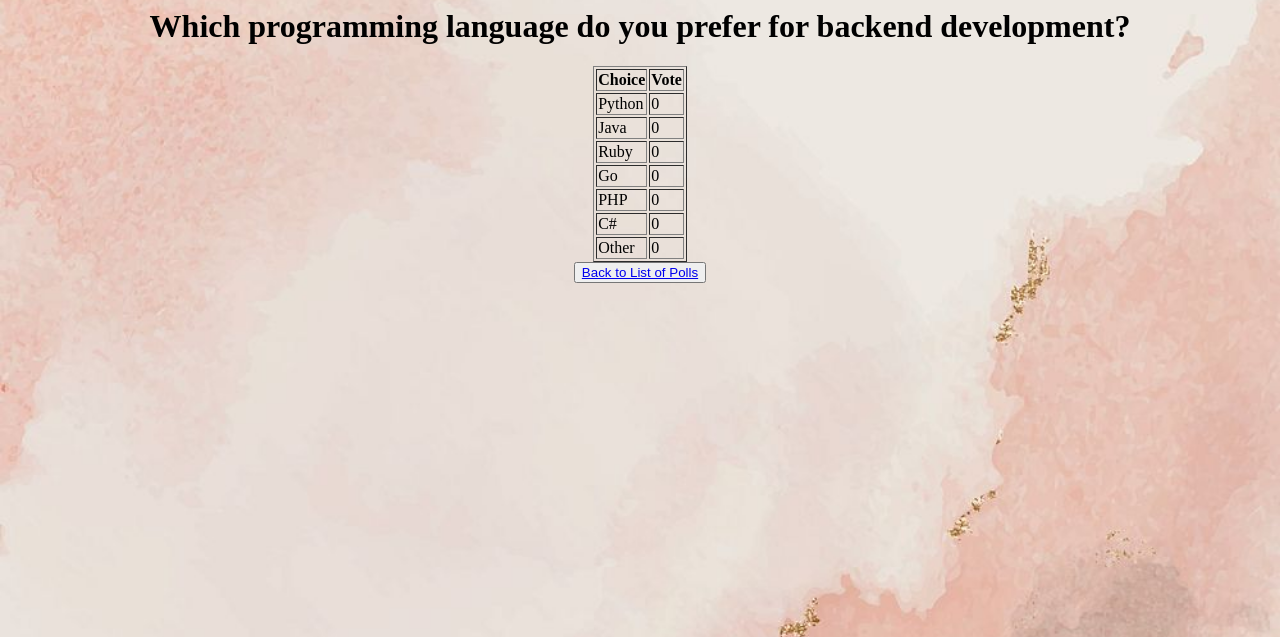
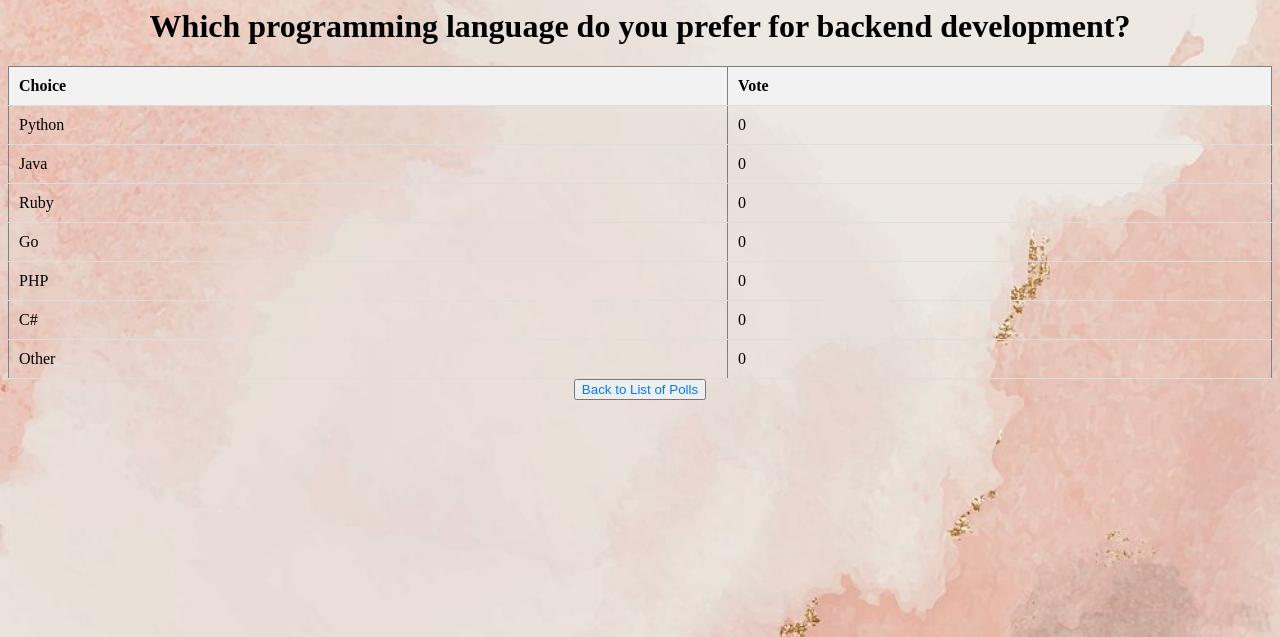
Before and after one commit to ku-polls-security/ku-polls-security, a Django app: page /polls/2/results/ in a window 1280 px wide. Shown: the top 637 px of the page. Run offline with Django 4.2, Linux system fonts and the light colour scheme; data comes from the database, SQL or seed files in the repository.

Commit message:
update static

```diff
--- a/polls/static/polls/style.css
+++ b/polls/static/polls/style.css
@@ -7,3 +7,61 @@ body {
     background-size: cover;
     background-position: center;
 }
+
+.popup {
+    position: fixed;
+    left: 50%;
+    top: 50%;
+    transform: translate(-50%, -50%);
+    background-color: white;
+    padding: 20px;
+    border: 1px solid #ccc;
+    z-index: 1000;
+    box-shadow: 0 5px 15px rgba(0, 0, 0, 0.3);
+    display: none; /* Hidden by default */
+}
+
+.popup-content {
+    text-align: center;
+}
+
+.close-button {
+    position: absolute;
+    top: 10px;
+    right: 10px;
+    font-size: 24px;
+    cursor: pointer;
+}
+
+.hidden {
+    display: none;
+}
+
+table {
+    width: 100%;
+    border-collapse: collapse;
+    margin-top: 20px;
+}
+
+th, td {
+    padding: 10px;
+    text-align: left;
+    border-bottom: 1px solid #ddd;
+}
+
+th {
+    background-color: #f2f2f2;
+}
+
+tr:hover {
+    background-color: #f5f5f5;
+}
+
+a {
+    text-decoration: none;
+    color: #007bff;
+}
+
+a:hover {
+    text-decoration: underline;
+}
```
